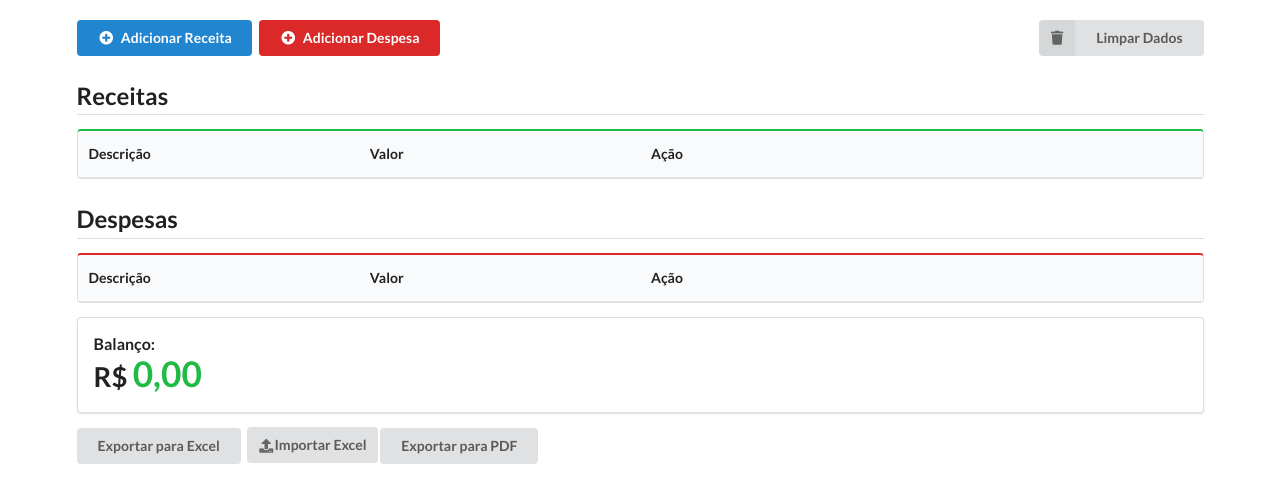
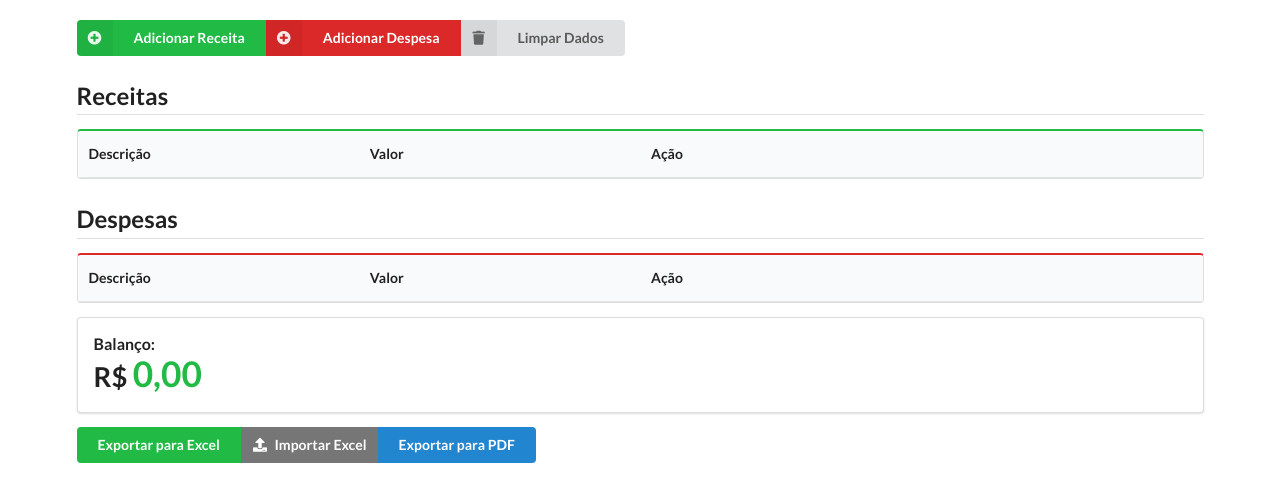
Before and after one commit to nathan5d/gfinance, a website: page index.html in a window 1280 px wide. Drawn offline with nearby package versions, Linux system fonts and the light colour scheme.

Commit message:
feat: export

```diff
--- a/index.html
+++ b/index.html
@@ -13,6 +13,8 @@
   <style>
     body {
       padding: 20px;
+      padding-bottom: 2rem;
+      height: auto;
     }
   </style>
 </head>
@@ -20,25 +22,23 @@
 <body>
   <div class="ui container">
 
-    <div class="ui primary animated vertical button" id="add-receita" tabindex="0">
-      <div class="visible content"><i class="plus circle icon"></i> Adicionar Receita</div>
-      <div class="hidden content">
-        <div><i class="plus circle icon"></i> Adicionar Receita</div>
-      </div>
-    </div>
-    <div class="ui negative animated vertical button" id="add-despesa" data-content="Add" data-position="top center"
-      tabindex="1">
-      <div class="visible content"><i class="plus circle icon"></i> Adicionar Despesa</div>
-      <div class="hidden content">
-        <div><i class="plus circle icon"></i> Adicionar Despesa</div>
-      </div>
-    </div>
+    <div class="ui buttons">
+      <div class="center aligned column">
+        <button class="ui floated labeled icon green button" id="add-receita">
+          <i class="plus circle icon"></i> Adicionar Receita
+        </button>
 
 
+        <button class="ui floated labeled icon negative button" id="add-despesa">
+          <i class="plus circle icon"></i> Adicionar Despesa
+        </button>
         <button id="limpar-dados" class="ui right floated labeled icon button">
           <i class="trash icon"></i>
           Limpar Dados
         </button>
+      </div>
+    </div>
+
 
 
     <h2 class="ui dividing header">Receitas</h2>
@@ -79,18 +79,20 @@
       </div>
     </div>
 
-
-    <button id="exportar-excel" class="ui button">Exportar para Excel</button>
-    <div class="ui action input">
-      <label for="importar-excel" class="ui icon button">
+    <div class="ui buttons">
+      <div class="center aligned column">
+        <button id="exportar-excel" class="ui button green">Exportar para Excel</button>
+        <div class="ui icon button grey">
+          <label for="importar-excel">
             <i class="upload icon"></i>
             Importar Excel
           </label>
           <input type="file" id="importar-excel" accept=".xlsx, .xls" style="display:none" />
         </div>
+        <button id="exportar-pdf" class="ui button primary">Exportar para PDF</button>
+      </div>
+    </div>
 
-
-    <button id="exportar-pdf" class="ui button">Exportar para PDF</button>
 
 
   </div>
```
Lines whose indentation alone changed are shown as unchanged.
